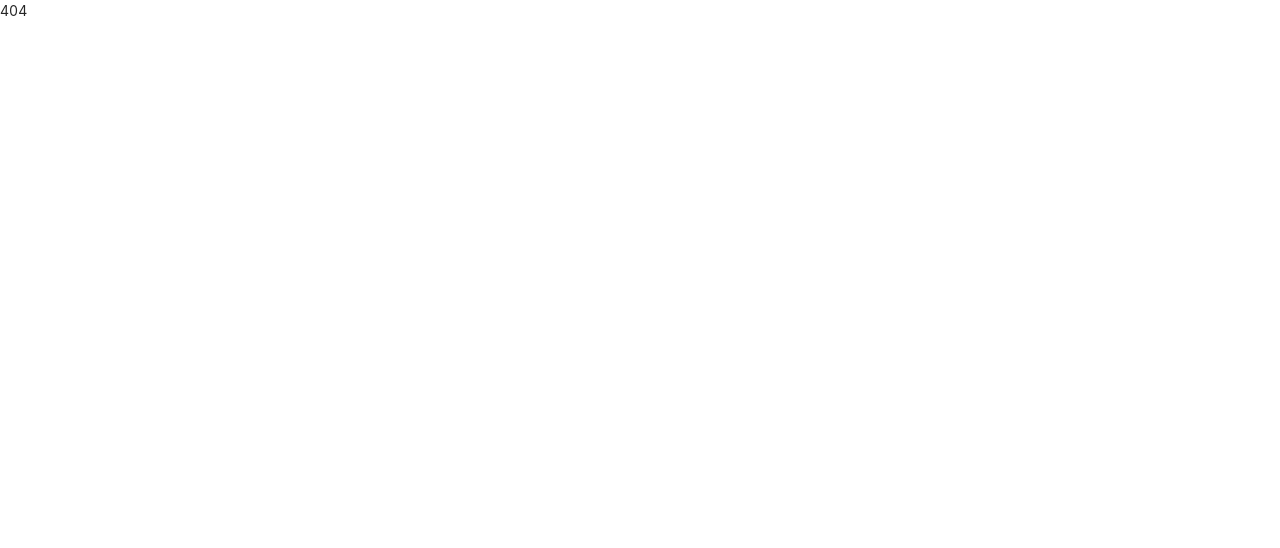
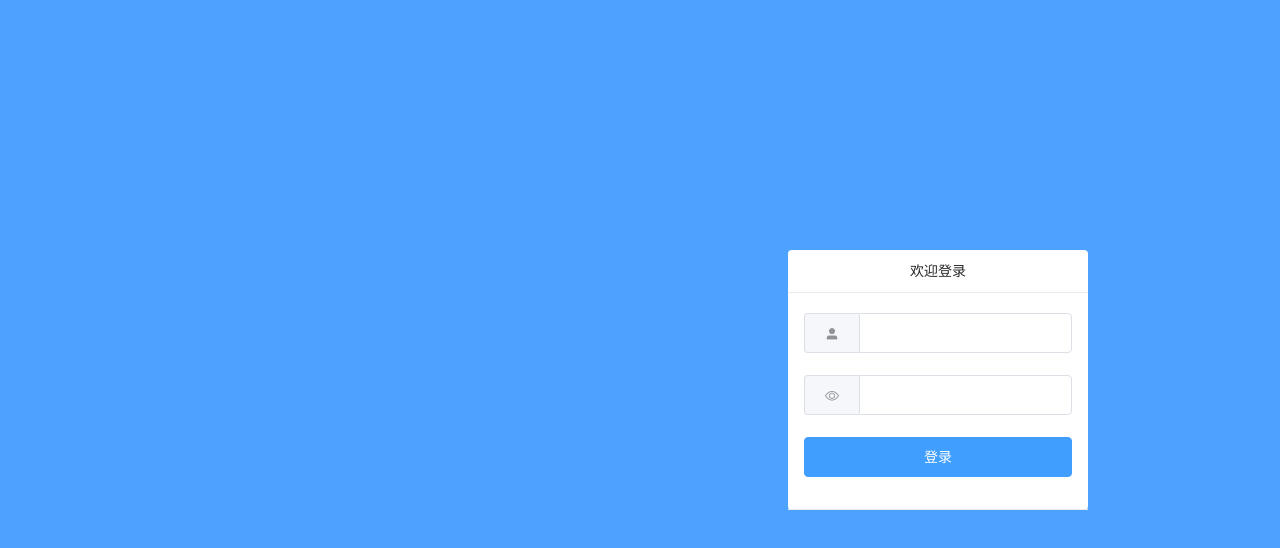
Before and after one commit to qujingwei/vue3-admin, a Vue app: page /login in a window 1280 px wide. Shown: the top 548 px of the page. Built offline with nearby package versions, Linux system fonts and the light colour scheme.

Commit message:
增加登陆页

```diff
--- a/src/router/routers.js
+++ b/src/router/routers.js
@@ -62,7 +62,7 @@ export default [
         name: 'about',
         component: Main,
         meta:{
-            title:'其他1',
+            title:'其他',
             icon:'el-icon-s-cooperation'
         },
         children: [
@@ -70,11 +70,19 @@ export default [
                 path: '/index',
                 name: 'aboutIndex',
                 meta:{
-                    title:'其他2'
+                    title:'其他'
                 },
                 component: () => import('@/view/about/index.vue'),
             }
         ]
+    },
+    {
+        path: '/login',
+        name: 'login',
+        meta: {
+            hideMenu: true
+        },
+        component: () => import('@/view/login/login.vue')
     },
     {
         path: '/:pathMatch(.*)*',
--- /dev/null
+++ b/src/view/login/login.vue
@@ -0,0 +1,74 @@
+<template>
+    <div class="login-wp">
+        <div class="login-form">
+            <div class="login-form-head">
+                <span>欢迎登录</span>
+            </div>
+            <el-form :label-position="labelPosition" :model="form" class="login-form-body">
+                <el-form-item>
+                    <el-input v-model="form.userName">
+                        <template #prepend><i class="el-icon-user-solid"></i></template>
+                    </el-input>
+                </el-form-item>
+                <el-form-item>
+                    <el-input v-model="form.passWord" show-password>
+                        <template #prepend><i class="el-icon-view"></i></template>
+                    </el-input>
+                </el-form-item>
+                <el-form-item>
+                    <el-button style="width:100%;" type="primary" @click="onSubmit">登录</el-button>
+                </el-form-item>
+            </el-form>
+        </div>
+    </div>
+</template>
+<script>
+import { reactive } from 'vue'
+import { useRouter } from 'vue-router'
+export default {
+    name:'login',
+    setup() {
+        const router = useRouter()
+        let form = reactive({
+            userName:'',
+            passWord:''
+        })
+        const onSubmit = function(){
+            router.push({
+                name:'home'
+            })
+        }
+        return {
+            form,
+            onSubmit
+        }
+    }
+}
+</script>
+<style scoped lang='less'>
+    .login-wp{
+        width: 100%;
+        height: 100%;
+        background-color: rgb(77, 162, 255);
+
+        .login-form{
+            background-color: #fff;
+            width: 300px;
+            position: fixed;
+            top: 250px;
+            right: 15%;
+            border-radius: 4px;
+            .login-form-head{
+                text-align: center;
+                border-bottom: 1px solid #e8eaec;
+                line-height: 1;
+                padding: 14px 16px;
+            }
+            .login-form-body{
+                border-bottom: 1px solid #e8eaec;
+                line-height: 1;
+                padding: 20px 16px 10px 16px;
+            }
+        }
+    }
+</style>
```
